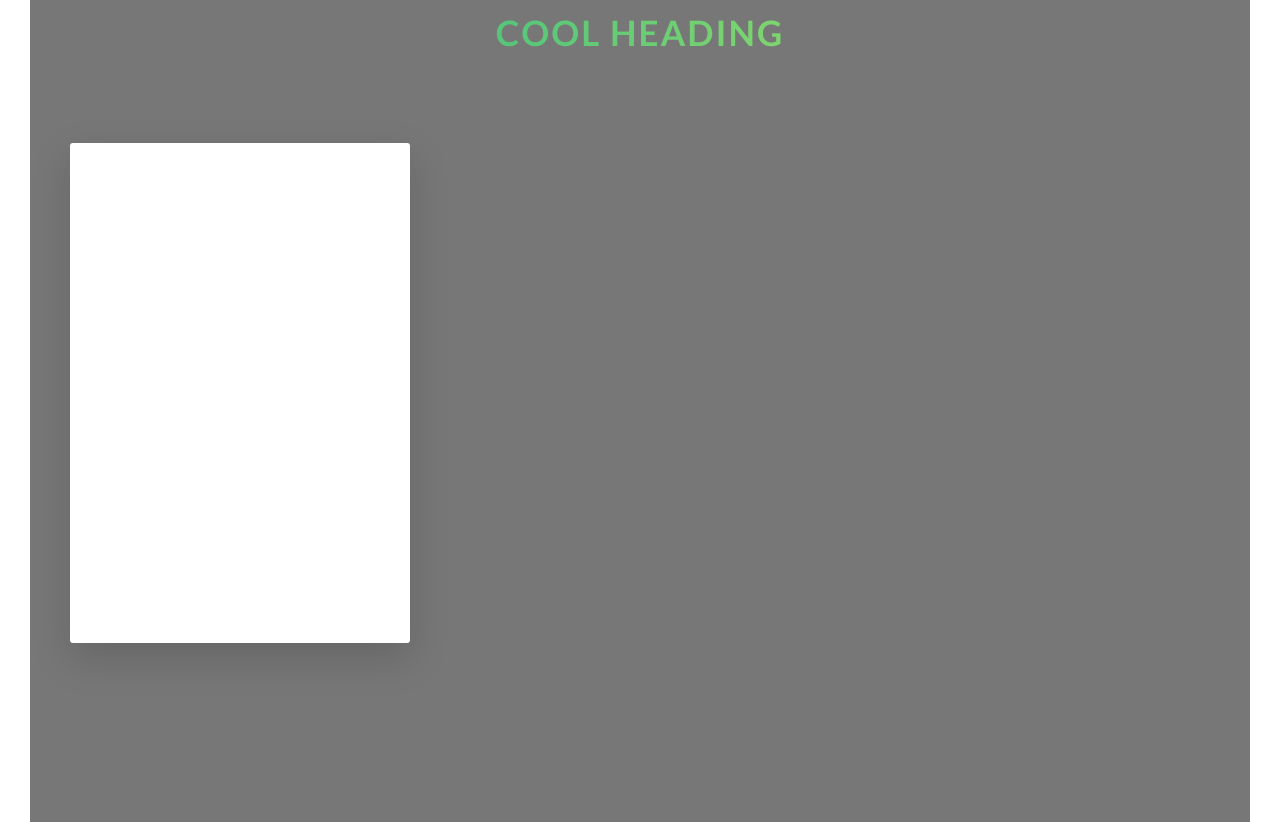
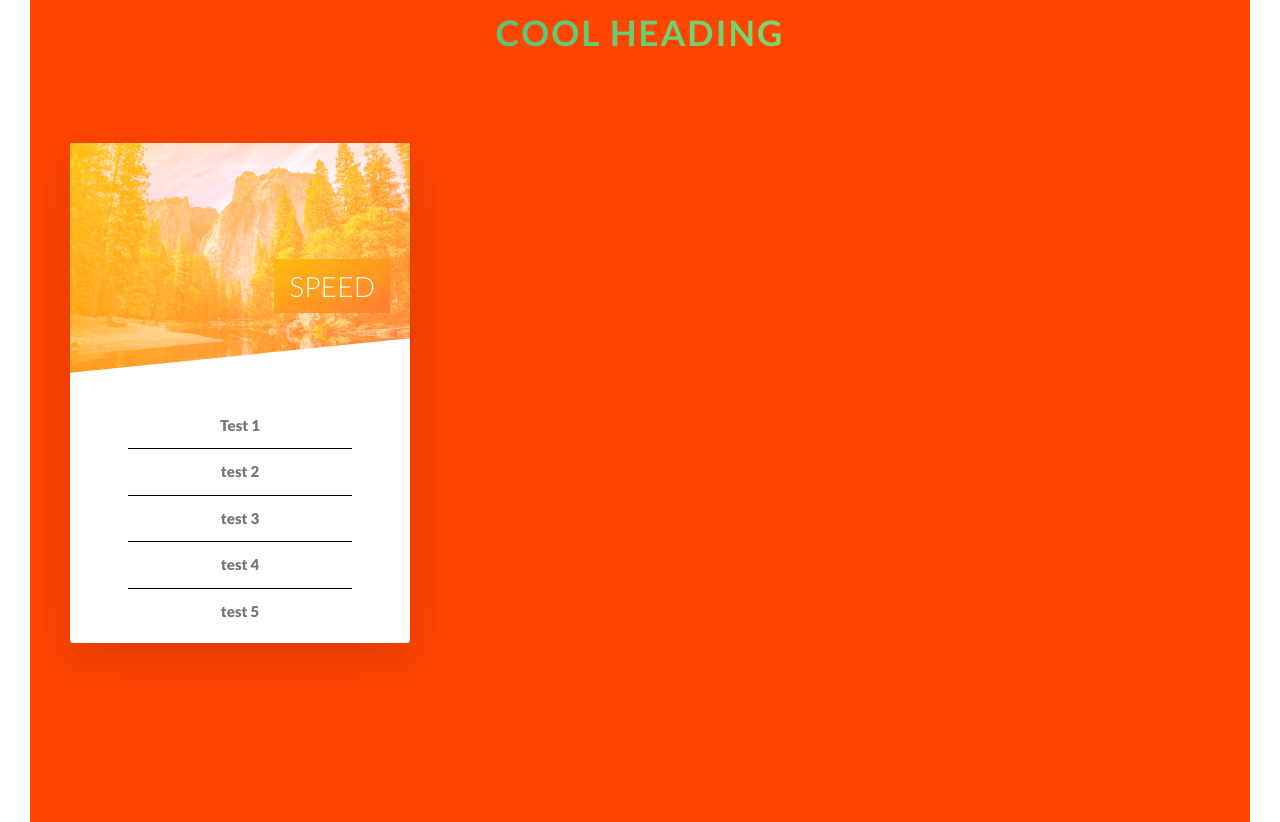
Before and after one commit to Eddie-Z/webpage, a website: page index.html in a window 1280 px wide. Shown: the part 2558-3380 px from the top of the page. Drawn offline with Linux system fonts and the light colour scheme; files whose address does not match are found by name.

Commit message:
card content

```diff
--- a/index.html
+++ b/index.html
@@ -108,19 +108,27 @@ Lorem ipsum dolor sit amet consectetur adipisicing elit. Placeat distinctio quam
                     <div class="col-1-of-3">
                          <div class="card">
                              <div class="card__side card__side--front card__side--front-1">
-                                <div class="card__picture card__picture-1">
+                                <div class="card__picture card__picture--1">
                                     &nbsp;
                                 </div>
-                                <div class="card__heading">
-                                    heading
-                                 </div>
+                                 <h4 class="card__heading">
+                                     <span class="card__heading-span card__heading-span--1">
+                                        Speed
+                                     </span>
+                                 </h4>
                                  <div class="card__details">
-                                     details
+                                    <ul>
+                                        <li>Test 1</li>
+                                        <li>test 2</li>
+                                        <li>test 3</li>
+                                        <li>test 4</li>
+                                        <li>test 5</li>
+                                    </ul>
                                  </div>
                              </div>
-                             <div class="card__side card__side--back card__side--back-1">
+                             <div class="card__side card__side--back card__side--back--1">
                                 BACK
-                            </div>
+                             </div>
                          </div>
                     </div>
                     <div class="col-1-of-3">
--- a/sass/abstracts/_variables.scss
+++ b/sass/abstracts/_variables.scss
@@ -12,6 +12,7 @@ $color-teriarty-dark: #5643fa;
 $color-grey-light-1:#f7f7f7;
 
 $color-grey-dark: #777;
+$color-grey-light:#eee;
 $color-white:#fff;
 $color-black:#000;
 
--- a/sass/components/_card.scss
+++ b/sass/components/_card.scss
@@ -2,33 +2,32 @@
     perspective: 150rem;
     -moz-perspective:150rem; //make it work on firefox
     position:relative; //parent given relative
-    height:50rem;
+    height:52rem;
 
     &__side{
         position:absolute; //will change to their width aka. text size
         top:0;
         left:0;
         width:100%;
-        height:50rem; //absolute caused height to collapse. fixed with 50rem
+        height:52rem; //absolute caused height to collapse. fixed with 50rem
         backface-visibility: hidden; //hides the back
-
-        background-color: $color-white;
-        color:#fff;
         height:50rem;
         transition: all .8s ease;
         border-radius:3px;
+        overflow:hidden;
         box-shadow: 0 1.5rem 4rem rgba($color-black, .15);
+
 
 
         &--front{
             background-color:$color-white;
-            &-1{
+            &--1{
 
             }
         }
         &--back{
             transform:rotateY(180deg);
-            &-1{
+            &--1{
                 background-image:linear-gradient(to right bottom, $color-secondary-light, $color-secondary-dark);
             }
         }
@@ -43,8 +42,58 @@
     }
 
     &__picture{
+        background-size:cover;
+        height:23rem;
+        background-blend-mode: screen;
+        --webkit-clip-path:polygon(0 0, 100% 0,100% 85%,0 100%);
+        clip-path:polygon(0 0, 100% 0,100% 85%,0 100%);
         &--1{
-            background-image:url(../img/nat-5.img);
+            background-image:linear-gradient(to right bottom, $color-secondary-light, $color-secondary-dark),url(../img/nat-1-large.jpg);
+        }
+        &--2{
+            background-image:linear-gradient(to right bottom, $color-secondary-light, $color-secondary-dark),url(../img/nat-1-large.jpg);
+        }
+        &--3{
+            background-image:linear-gradient(to right bottom, $color-secondary-light, $color-secondary-dark),url(../img/nat-1-large.jpg);
+        }
+    }
+    &__heading{
+        font-size: 2.8rem;
+        font-weight: 300;
+        text-transform: uppercase;
+        color:$color-white;
+        position:absolute;
+        text-align:right;
+        top:12rem;
+        right:2rem;
+        width:75%;
+
+    }
+    &__heading-span{
+        padding:1rem 1.5rem;
+        --webkitbox-decoration-break:clone;
+        box-decoration-break:clone;
+        &--1{
+            background-image:linear-gradient(to right bottom,
+             rgba($color-secondary-light,.85),
+              rgba($color-secondary-dark,.85));
+        }
+    }
+    &__details{
+        padding: 3rem;
+        ul{
+            list-style:none;
+            width:80%;
+            margin: 0 auto;
+            li{
+                text-align:center;
+                font-size:1.5rem;
+                padding:1rem;
+
+                &:not(:last-child){
+                    border-bottom: 1px solid black;
+                }
+            }
         }
     }
 }
--- a/sass/layout/_header.scss
+++ b/sass/layout/_header.scss
@@ -8,6 +8,7 @@
         url(../img//typer.jpg);
     background-size: cover; /*always tries to cover*/
     background-position: top; /* make sure image doesn't get croped */
+    --webkit-clip-path: polygon(0 0,100% 0, 100% 90%,0 100%);
     clip-path: polygon(0 0,100% 0, 100% 90%,0 100%);
     position:relative;
 
--- a/sass/pages/_home.scss
+++ b/sass/pages/_home.scss
@@ -21,7 +21,7 @@
 }
 
 .section-tours {
-    background-color:$color-grey-dark;
+    background-color:orangered;
     padding: 25rem 0 50rem 0;
     margin-top: -10rem;
 }
```
Also changed, not shown: css/style.css, sass/main.css, 1 other file.
